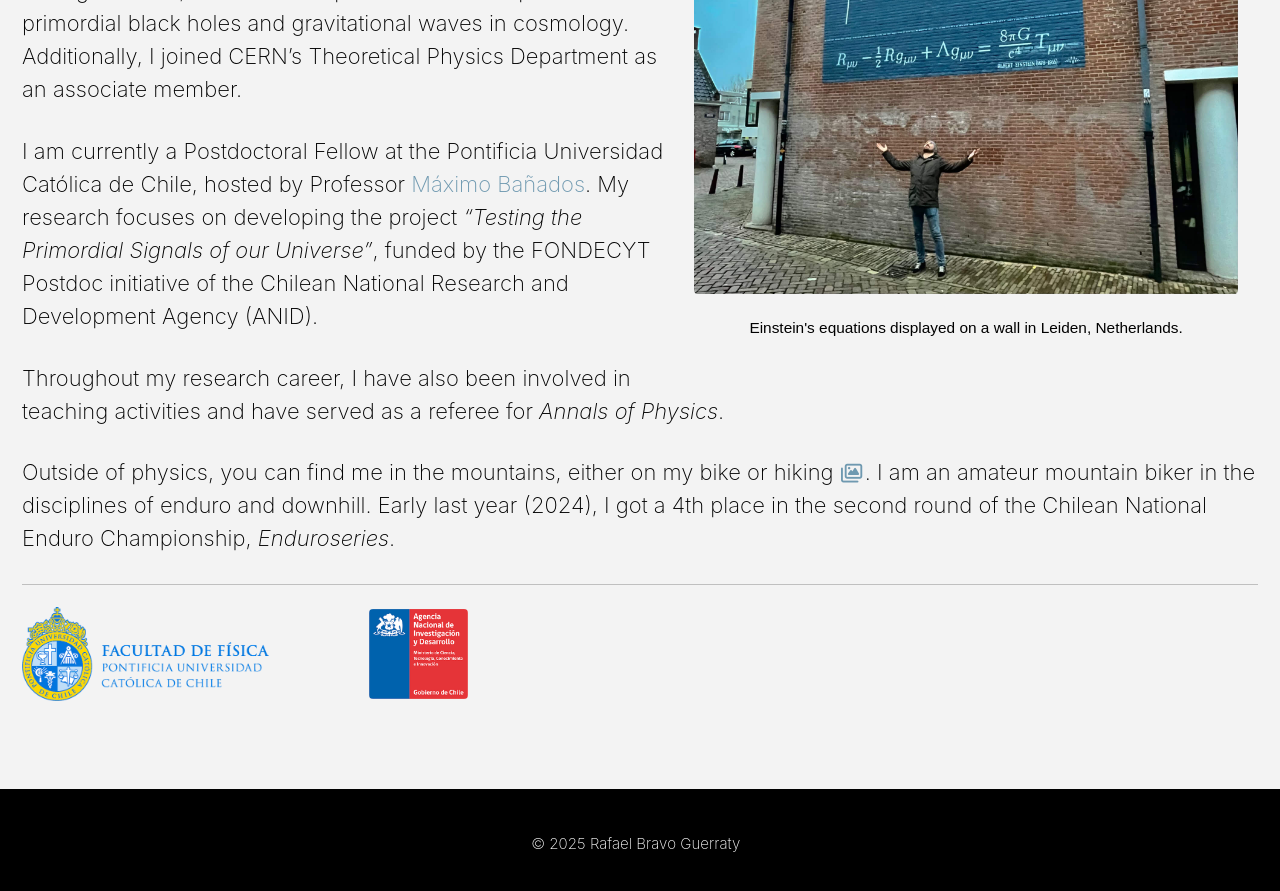
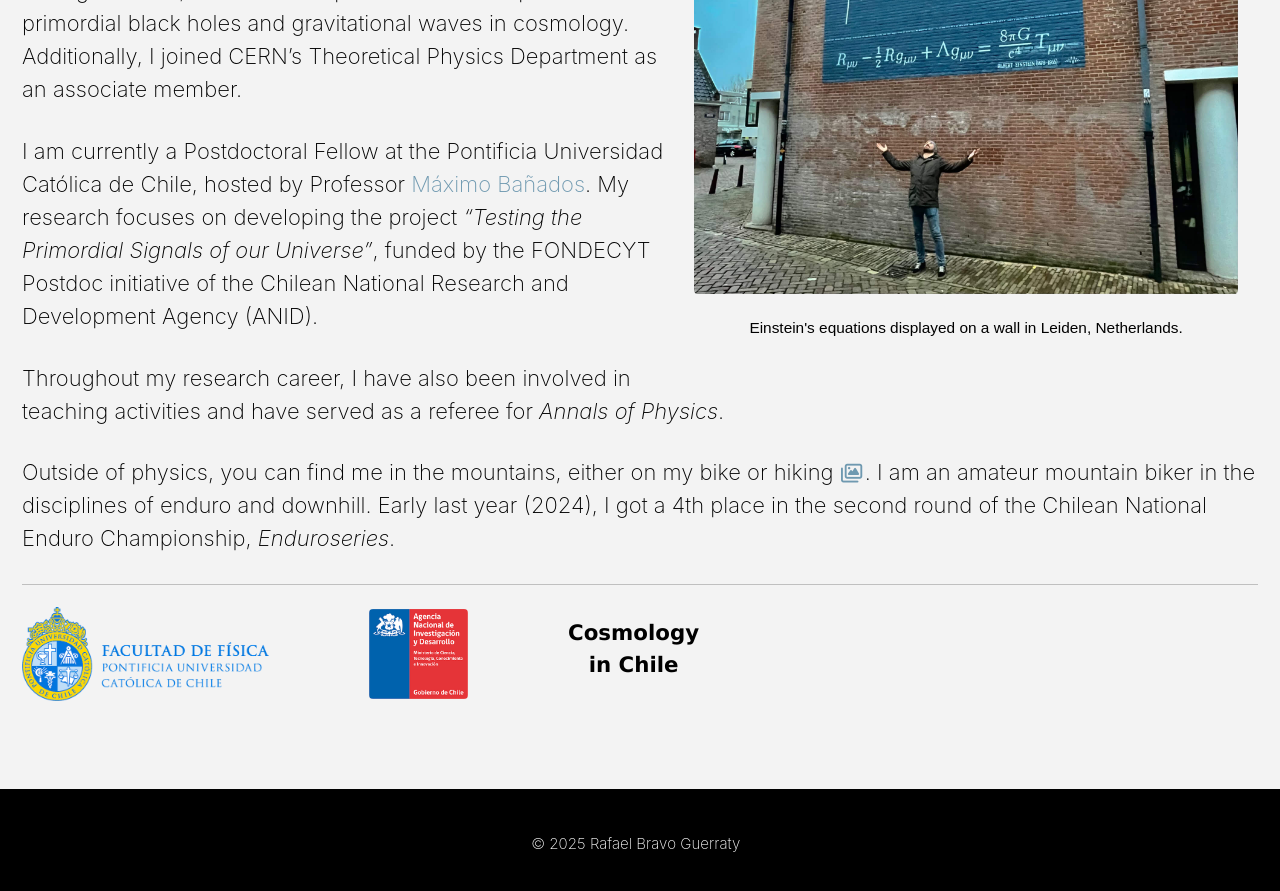
Before and after one commit to rguerraty/rguerraty.github.io, a Jekyll site: the page built from _pages/about.md, in a window 1280 px wide and 900 px high, scrolled down 886 px. Shown: the top 891 px of the window. Built offline with Jekyll 4.4.1, drawn with Linux system fonts in a browser that asks for light colours; cached includes are drawn as plain includes.

Commit message:
Update about.md

```diff
--- a/_pages/about.md
+++ b/_pages/about.md
@@ -18,7 +18,7 @@
 
 <figure style="width: 44%; margin: 20px;"  class="align-right">
   <img src="/assets/images/leidenwall.jpeg" alt="">
-<figcaption style="text-align: center; width: 100%; font-family: sans-serif; font-size: .7em; font-weight: lighter;">Einstein's equations displayed on a wall in Leiden, Netherlands.</figcaption>
+<figcaption style="text-align:center; width: 100%; font-family: sans-serif; font-size: .7em; font-weight: lighter;">Einstein's equations displayed on a wall in Leiden, Netherlands.</figcaption>
 </figure>
 
 
@@ -50,4 +50,5 @@
       <img src="/assets/images/logos/anid.png" alt="ANID Logo" style="width: 100%; height: auto;">
     </a>
   </figure>
+	<a href="https://sites.google.com/view/cosmology-in-chile/inicio" style="color: black; font-size:16pt; font-family:'Verdana'; font-weight:bold; text-decoration: none; text-align:center;"> Cosmology<br/>in Chile <br/> &nbsp; </a>
 </div>
```
